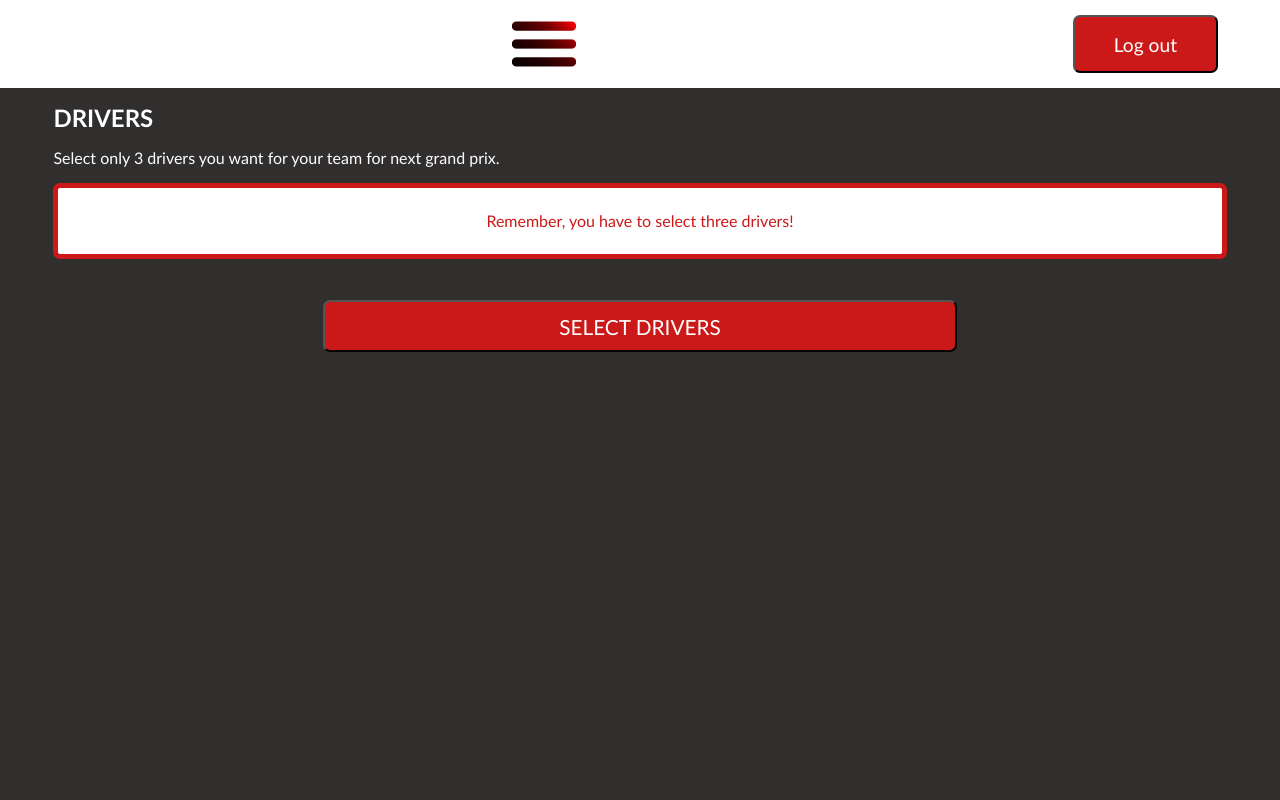
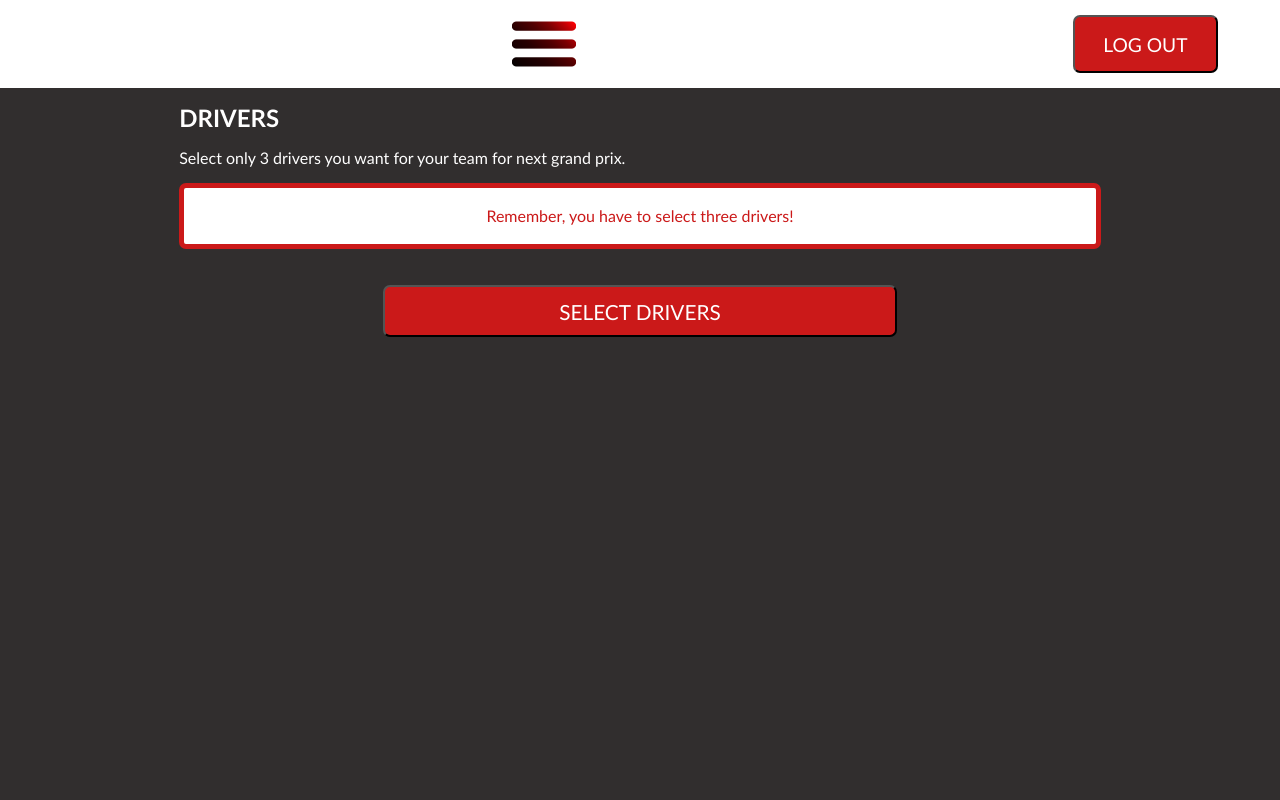
Before and after one commit to DeveKoke/frontend_f1_fantasy, a plain HTML site: page drivers.html in a window 1280 px wide. Both pictures are taken after a click on the input "SELECT DRIVERS". Shown: the top 800 px of the page. Drawn offline with Linux system fonts and the light colour scheme; no server answers.

Commit message:
last commit_few_changes

```diff
--- a/drivers.html
+++ b/drivers.html
@@ -15,7 +15,7 @@
                 </div>
                 <img src="assets/menu.png" alt="menu" id="menu_icon">
 
-                <button id="logOutButton">Log out</button>
+                <button id="logOutButton">LOG OUT</button>
             </div>
             <div id="menu">
                 <ul class="menu_ul">
--- a/scripts.js
+++ b/scripts.js
@@ -202,8 +202,8 @@ if(menuIcon){
 
 //* FUNCIÓN LLAMADA A LA API     -------------------------------------------------------------------------
 var arrIndex = 0;
-const driversList = ["vers", "per"];
-// ,"per","lec" ,"sai","lew","russ","alo","stro","nor","pia"];
+const driversList = ["vers","per","lec" ,"sai","alo","stro","lew","russ"];
+// ,"per","lec" ,"sai", "alo","stro","lew","russ","alo","stro","nor","pia"];
 let driversInfo = [];
 let driver_card = document.getElementById('driver-card');
 
@@ -329,7 +329,7 @@ if(btn_selectDriver){
       driversObjetc[driverKey] = driver;
     });
 
-    auth.onAuthStateChanged(function(user) {
+    auth.onAuthStateChanged(function(user) {     // identificación de usuario y creación de documento con el email como id del documento.
       const driverDocRef = db.collection('user_games').doc(user.email);
       driverDocRef.set(driversObjetc)
         .then(() => {
--- a/styles.css
+++ b/styles.css
@@ -394,6 +394,19 @@ align-items: center;
     .sec-driver {
         width: 59%;
     }
+    #btn-selectDriver{
+      justify-content: space-around;
+    }
+    .driverImg{
+      margin-left: 20%;
+    }
+    #accordionForm{
+      width: 73%;
+    }
+    .driversPageHead{
+      margin: 0 auto;
+      width: 72%;
+    }
  }
 
   @media screen and (min-width: 1000px){
```
Also changed, not shown: home.html (+1 -1 lines).
